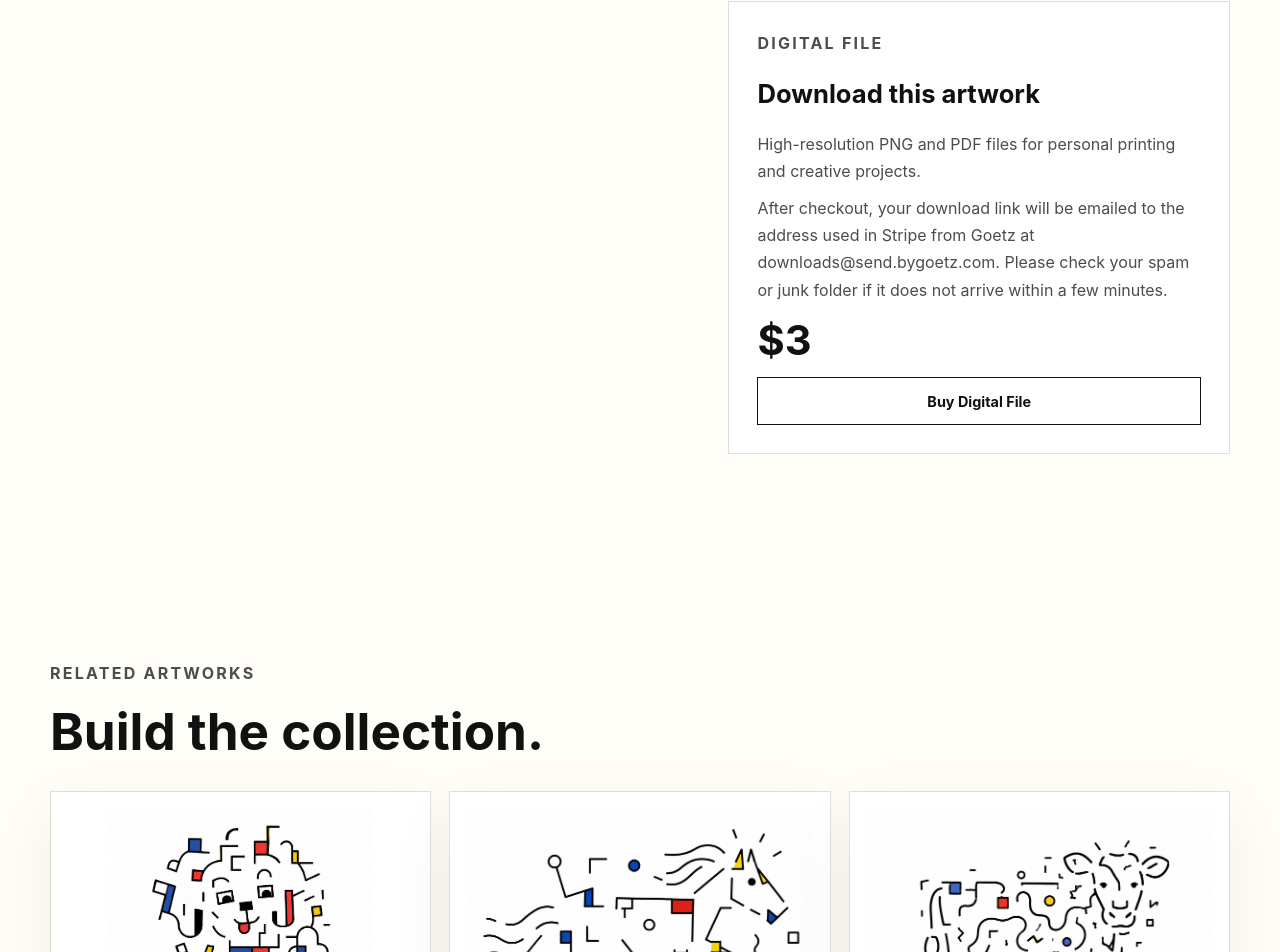
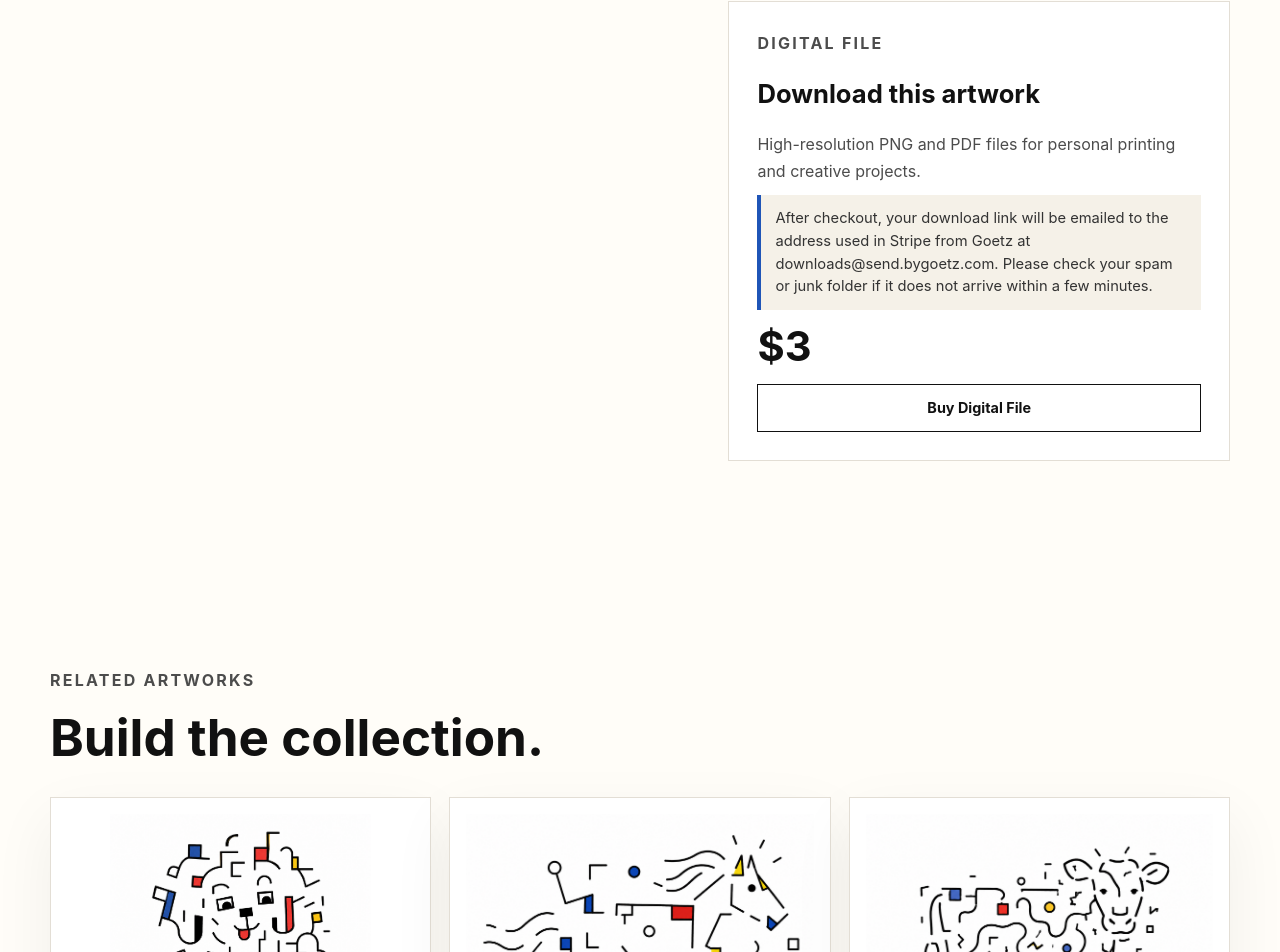
Before and after one commit to BigHitterG/bygoetz, a Next.js app: page /explorers/products/monkey in a window 1280 px wide. Shown: the part 998-1950 px from the top of the page. Built offline with nearby package versions, Linux system fonts and the light colour scheme.

Commit message:
Style digital download success and delivery notes

```diff
--- a/components/explorers/Explorers.module.css
+++ b/components/explorers/Explorers.module.css
@@ -47,7 +47,9 @@
 .finalCta,
 .detailHero,
 .relatedSection,
-.downloadHero {
+.downloadHero,
+.successHero,
+.moreFromGoetzSection {
   width: min(1180px, calc(100% - 32px));
   margin: 0 auto;
 }
@@ -70,7 +72,8 @@
 .relatedSection h2,
 .bundleCopy h2,
 .downloadCopy h1,
-.checkoutPreview h2 {
+.checkoutPreview h2,
+.successPanel h1 {
   margin: 0;
   color: #111;
   font-weight: 650;
@@ -105,7 +108,8 @@
 .detailCopy p,
 .bundleCopy p,
 .downloadCopy p,
-.checkoutPreview p {
+.checkoutPreview p,
+.successPanel p {
   color: #4c4c4c;
   font-size: 1rem;
   line-height: 1.7;
@@ -330,7 +334,8 @@
 .spacesSection,
 .qualitySection,
 .storySection,
-.relatedSection {
+.relatedSection,
+.moreFromGoetzSection {
   padding: clamp(60px, 9vw, 110px) 0;
 }
 
@@ -486,7 +491,8 @@
 }
 
 .detailHero,
-.downloadHero {
+.downloadHero,
+.successHero {
   padding: 28px 0 clamp(58px, 8vw, 96px);
 }
 
@@ -576,6 +582,34 @@
 
 .downloadCopy h1 {
   font-size: clamp(2.35rem, 5.2vw, 4.8rem);
+}
+
+.successPanel {
+  max-width: 760px;
+  border: 1px solid #e3ded5;
+  background: #fff;
+  padding: clamp(26px, 5vw, 56px);
+  box-shadow: 0 24px 70px rgba(20, 20, 20, 0.07);
+}
+
+.successPanel h1 {
+  max-width: 680px;
+  font-size: clamp(2.3rem, 6vw, 5.2rem);
+  line-height: 0.96;
+}
+
+.successPanel p {
+  max-width: 640px;
+  margin: 18px 0 0;
+}
+
+.deliveryNote {
+  border-left: 4px solid #1f55b7;
+  background: #f5f1e8;
+  padding: 12px 14px;
+  color: #333 !important;
+  font-size: 0.92rem !important;
+  line-height: 1.55 !important;
 }
 
 .detailPrice {
@@ -755,7 +789,9 @@
   .detailHero,
   .relatedSection,
   .qualitySection,
-  .downloadHero {
+  .downloadHero,
+  .successHero,
+  .moreFromGoetzSection {
     width: min(100% - 24px, 1180px);
   }
 
@@ -764,7 +800,8 @@
   }
 
   .bundleCopy h2,
-  .downloadCopy h1 {
+  .downloadCopy h1,
+  .successPanel h1 {
     font-size: clamp(2.15rem, 13vw, 3.4rem);
   }
 
```
